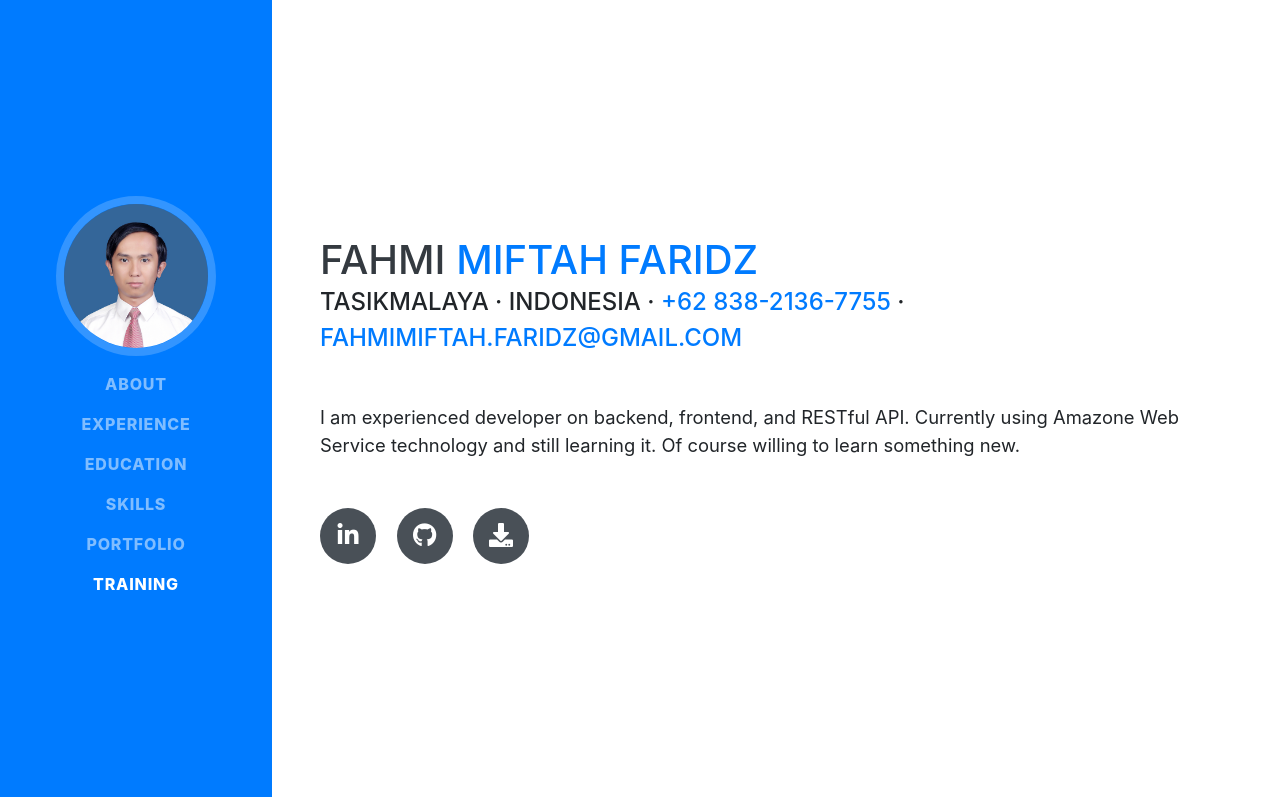
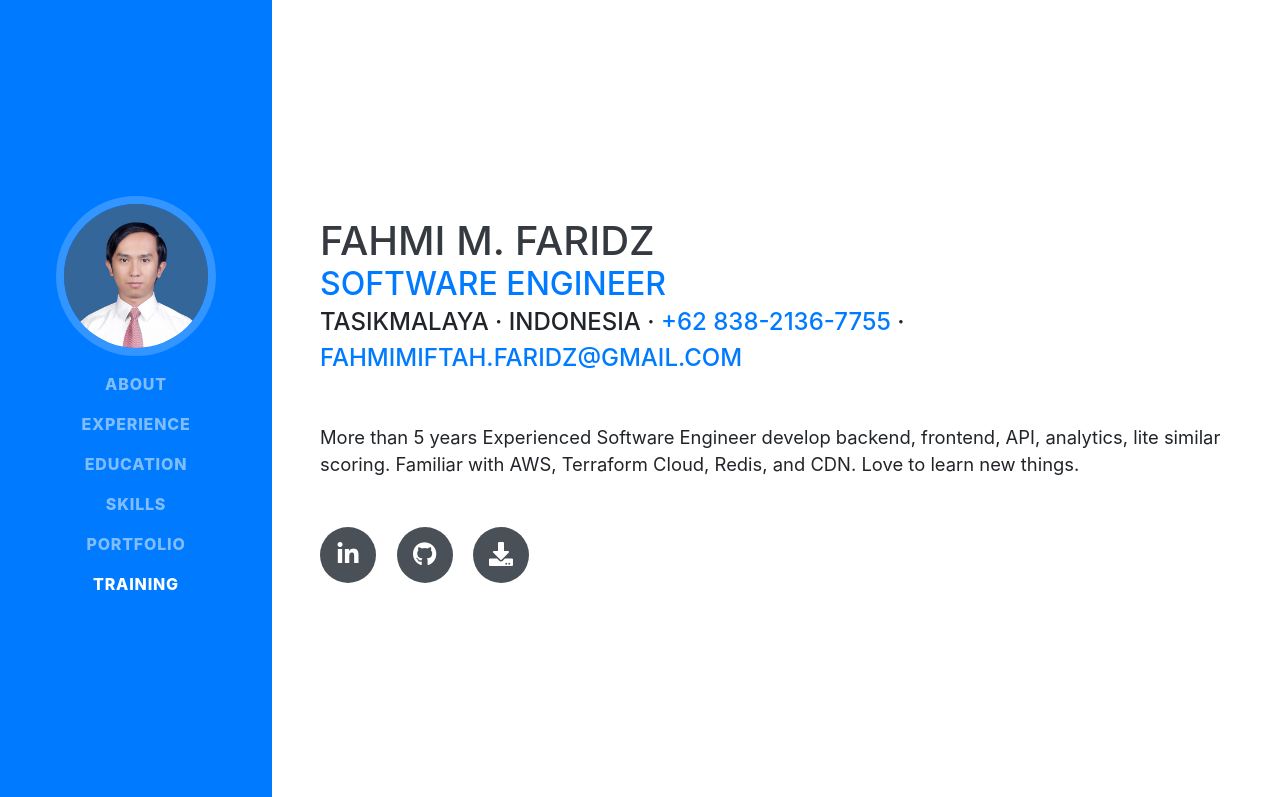
Before and after one commit to fatadz/fatadz.github.io, a website with bundled scripts: page index.html in a window 1280 px wide. Shown: the top 797 px of the page. Built offline with nearby package versions, Linux system fonts and the light colour scheme; a web font is replaced by a local one.

Commit message:
update about

```diff
--- a/index.html
+++ b/index.html
@@ -90,17 +90,16 @@
 
     <section class="resume-section p-3 p-lg-5 d-flex align-items-center" id="about">
       <div class="w-100">
-        <h1 class="mb-0">Fahmi
-          <span class="text-primary">Miftah Faridz</span>
-        </h1>
+        <h1 class="mb-0">Fahmi M. Faridz</h1>
+        <h2 class="mb-0"><span class="text-primary">Software Engineer</span></h2>
         <div class="subheading mb-5">Tasikmalaya · Indonesia ·
             <a href="tel:+6283821367755">+62 838-2136-7755</a> ·
           <a href="mailto:name@email.com">fahmimiftah.faridz@gmail.com</a>
         </div>
         <p class="lead mb-5">
-            I am experienced developer on backend, frontend, and RESTful API.
-            Currently using Amazone Web Service technology and still learning it.
-            Of course willing to learn something new.
+            More than 5 years Experienced Software Engineer develop backend, frontend, API, analytics, lite similar scoring.
+            Familiar with AWS, Terraform Cloud, Redis, and CDN.
+            Love to learn new things.
         </p>
         <div class="social-icons">
           <a href="https://www.linkedin.com/in/pahmi" target="linkedin">
```
